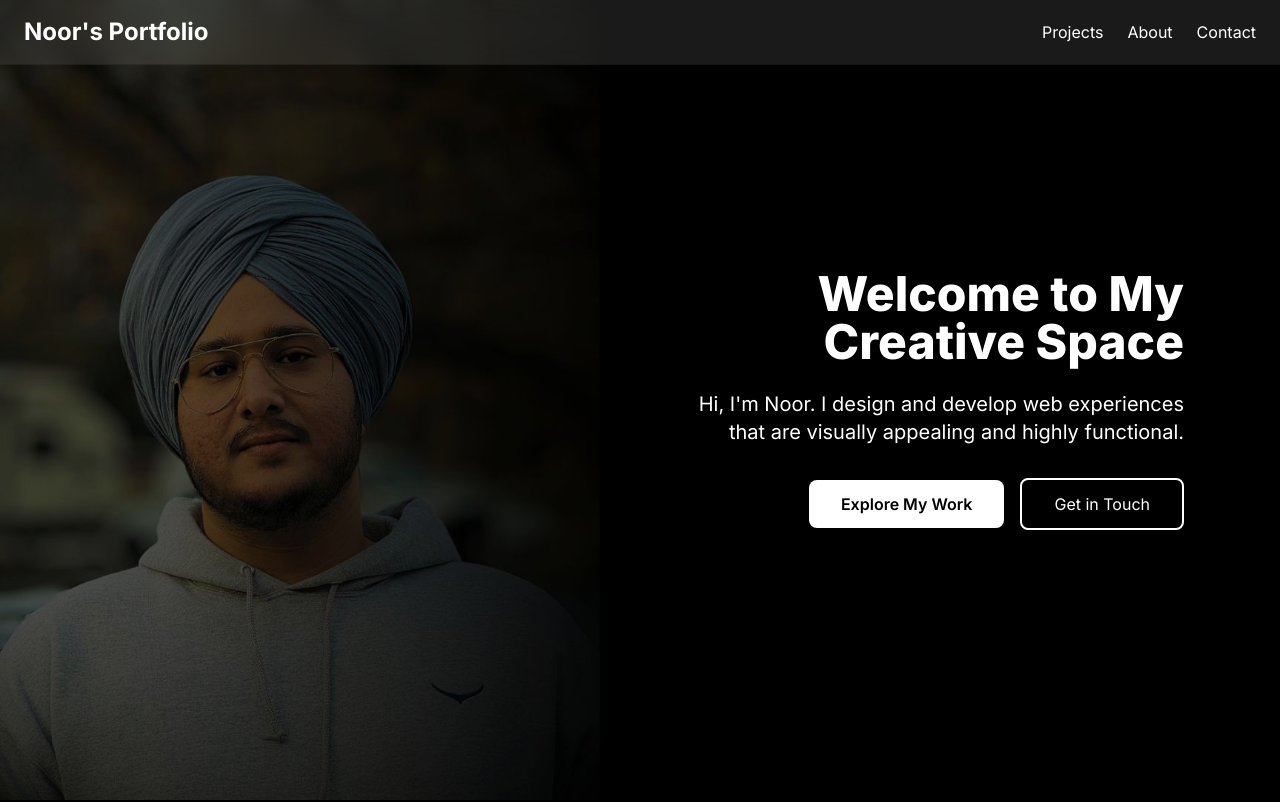
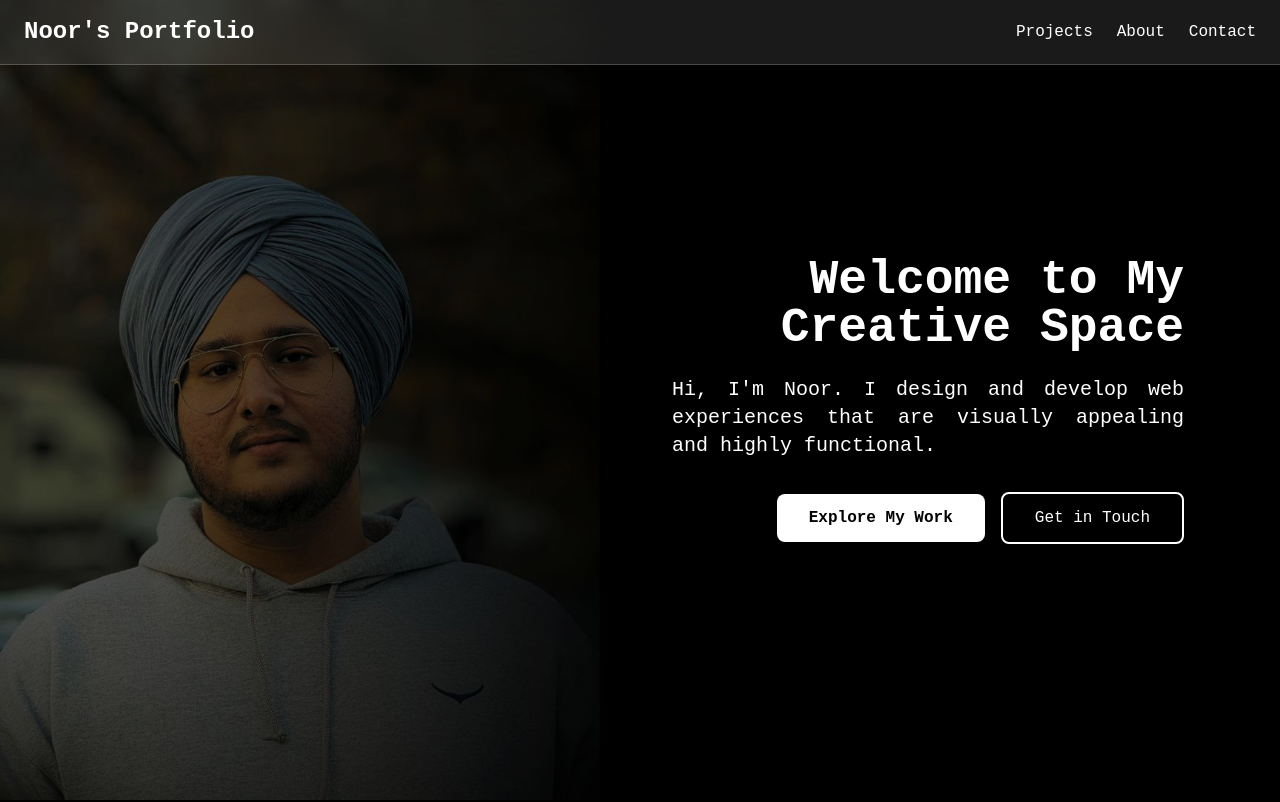
Before and after one commit to Navnoor-Singh/itsNoor, a Next.js app in the folder itsnoor/: page / in a window 1280 px wide. Shown: the top 802 px of the page. Built offline with nearby package versions, Linux system fonts and the light colour scheme.

Commit message:
changed font

```diff
--- a/itsnoor/app/page.tsx
+++ b/itsnoor/app/page.tsx
@@ -11,9 +11,9 @@ export default function Home() {
   };
 
   return (
-    <main className="relative min-h-screen bg-black text-white">
+    <main className="relative min-h-screen bg-black text-white font-sans">
       {/* Navbar */}
-      <nav className="w-full py-4 bg-white bg-opacity-10 backdrop-filter backdrop-blur-lg border-b border-black border-opacity-20 fixed top-0 left-0 z-50">
+      <nav className="w-full py-4 bg-white bg-opacity-10 backdrop-filter backdrop-blur-lg border-b border-white border-opacity-20 fixed top-0 left-0 z-50">
         <div className="max-w-7xl mx-auto flex justify-between items-center px-6">
           <h1 className="text-2xl font-bold text-white">Noor's Portfolio</h1>
           <div className="hidden md:flex space-x-6">
@@ -97,7 +97,7 @@ export default function Home() {
           <h1 className="text-5xl font-extrabold mb-6">
             Welcome to My Creative Space
           </h1>
-          <p className="text-xl text-white mb-8">
+          <p className="text-justify text-xl text-white mb-8">
             Hi, I'm Noor. I design and develop web experiences that are visually
             appealing and highly functional.
           </p>
--- a/itsnoor/tailwind.config.ts
+++ b/itsnoor/tailwind.config.ts
@@ -8,6 +8,9 @@ const config: Config = {
   ],
   theme: {
     extend: {
+      fontFamily: {
+        sans: ['"Courier New"', 'Courier', 'monospace'], // Adding Courier New as the default sans font
+      },
       backgroundImage: {
         "gradient-radial": "radial-gradient(var(--tw-gradient-stops))",
         "gradient-conic":
@@ -17,4 +20,5 @@ const config: Config = {
   },
   plugins: [],
 };
+
 export default config;
```
